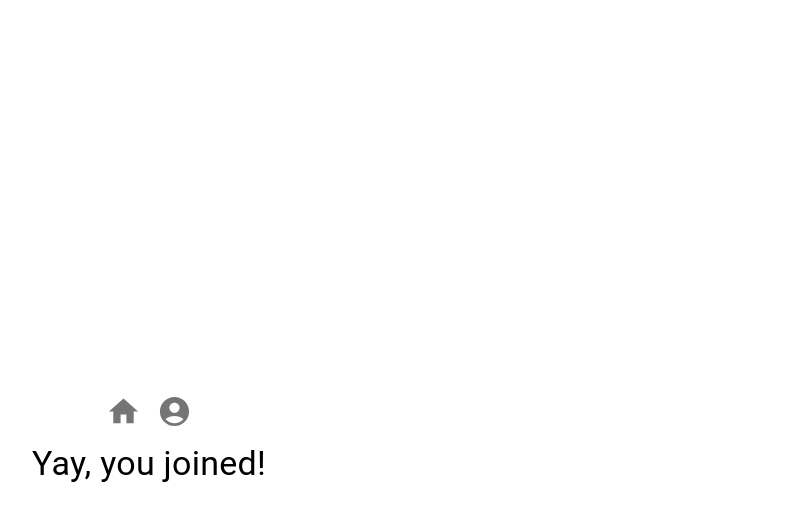
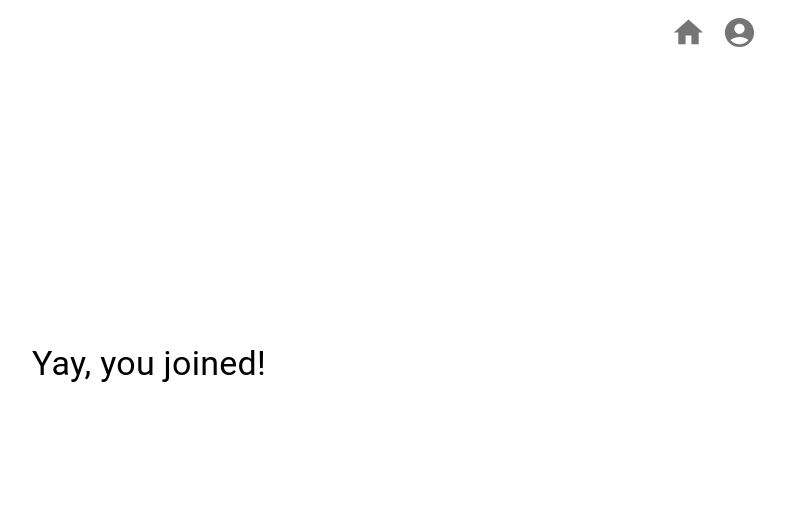
Before and after one commit to briana-torres/StudyBuddies, a React (Create React App) app in the folder website/: page /joined-success in a window 1280 px wide. Shown: the top 520 px of the page, without its empty margins (491-1276 px from the left). Built offline with nearby package versions, Linux system fonts and the light colour scheme.

Commit message:
fixed join screen

```diff
--- a/website/src/components/JoinedSuccessPage.js
+++ b/website/src/components/JoinedSuccessPage.js
@@ -4,11 +4,13 @@ import Header from './Header';
 
 const JoinedSuccessPage = () => {
   return (
-    <Box sx={{ p: 4, display: 'flex', flexDirection: 'column', justifyContent: 'center', alignItems: 'center', height: '100vh' }}>
-      <Header title="" />
-      <Typography variant="h4">
-        Yay, you joined!
-      </Typography>
+    <Box>
+        <Header title="" />
+        <Box sx={{ display: 'flex', flexDirection: 'column', justifyContent: 'center', alignItems: 'center', height: '75vh' }}>
+            <Typography variant="h4">
+                Yay, you joined!
+            </Typography>
+            </Box>
     </Box>
   );
 };
```
